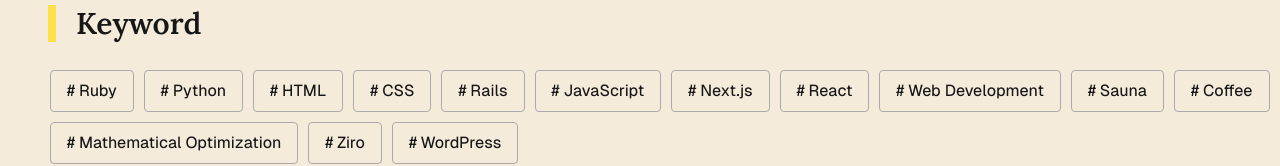
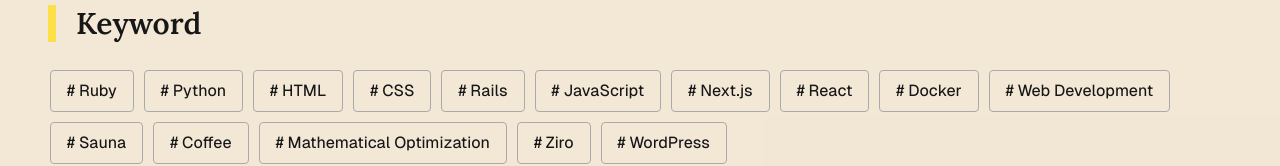
Before and after one commit to 0gawa/my-home-page-1, a Next.js app: page / in a window 1280 px wide. Shown: the part 2425-2591 px from the top of the page. Built offline with nearby package versions, Linux system fonts and the light colour scheme; a web font is replaced by a local one.

Commit message:
デプロイ準備

```diff
--- a/src/app/page.module.css
+++ b/src/app/page.module.css
@@ -176,7 +176,7 @@
 .main .box:nth-child(4){
   height: auto;
   padding-bottom: 40lvh;
-  background-color: rgba(241, 230, 210, 0.75);
+  background-color: rgba(241, 230, 210, 0.9);
 }
 
 .tag_box{
--- a/src/app/page.tsx
+++ b/src/app/page.tsx
@@ -91,6 +91,7 @@
             <Tag content={"JavaScript"}></Tag>
             <Tag content={"Next.js"}></Tag>
             <Tag content={"React"}></Tag>
+            <Tag content={"Docker"}></Tag>
             <Tag content={"Web Development"}></Tag>
             <Tag content={"Sauna"}></Tag>
             <Tag content={"Coffee"}></Tag>
```
